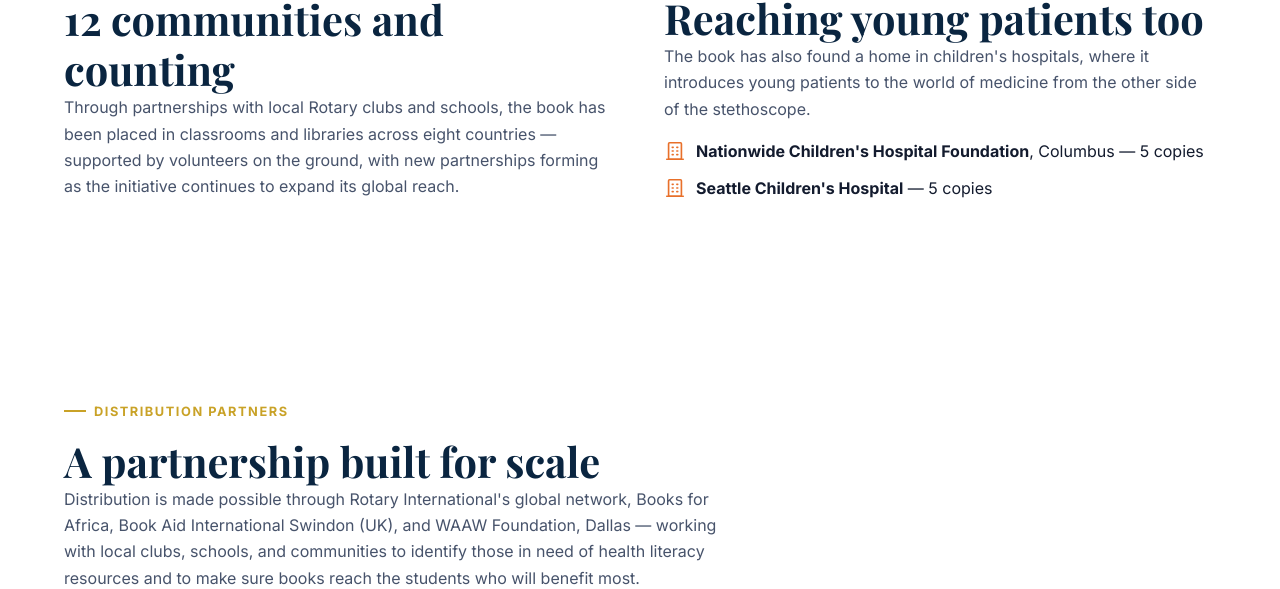
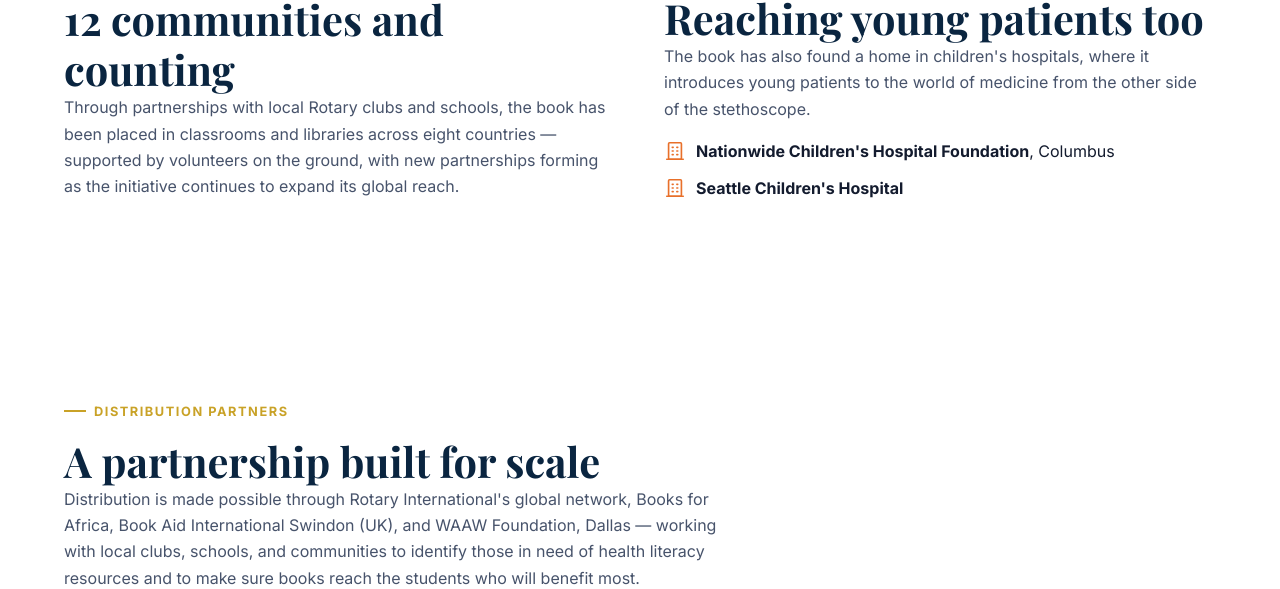
Before and after one commit to wanna-be-doc/wanna-be-doc.github.io, a plain HTML site: page impact.html in a window 1280 px wide. Shown: the part 2716-3305 px from the top of the page. Drawn offline with nearby package versions, Linux system fonts and the light colour scheme.

Commit message:
Remove copy counts from hospital entries

```diff
--- a/impact.html
+++ b/impact.html
@@ -169,11 +169,11 @@
           <div style="display:flex; flex-direction:column; gap:10px; margin-top:16px;">
             <div style="display:flex; align-items:center; gap:10px;">
               <svg width="22" height="22" viewBox="0 0 24 24" fill="none" stroke="#E8702A" stroke-width="1.8" stroke-linecap="round" stroke-linejoin="round"><path d="M3 21h18M9 8h1M9 12h1M9 16h1M14 8h1M14 12h1M14 16h1"/><rect x="5" y="3" width="14" height="18" rx="1"/></svg>
-              <span><strong>Nationwide Children's Hospital Foundation</strong>, Columbus — 5 copies</span>
+              <span><strong>Nationwide Children's Hospital Foundation</strong>, Columbus</span>
             </div>
             <div style="display:flex; align-items:center; gap:10px;">
               <svg width="22" height="22" viewBox="0 0 24 24" fill="none" stroke="#E8702A" stroke-width="1.8" stroke-linecap="round" stroke-linejoin="round"><path d="M3 21h18M9 8h1M9 12h1M9 16h1M14 8h1M14 12h1M14 16h1"/><rect x="5" y="3" width="14" height="18" rx="1"/></svg>
-              <span><strong>Seattle Children's Hospital</strong> — 5 copies</span>
+              <span><strong>Seattle Children's Hospital</strong></span>
             </div>
           </div>
         </div>
```
